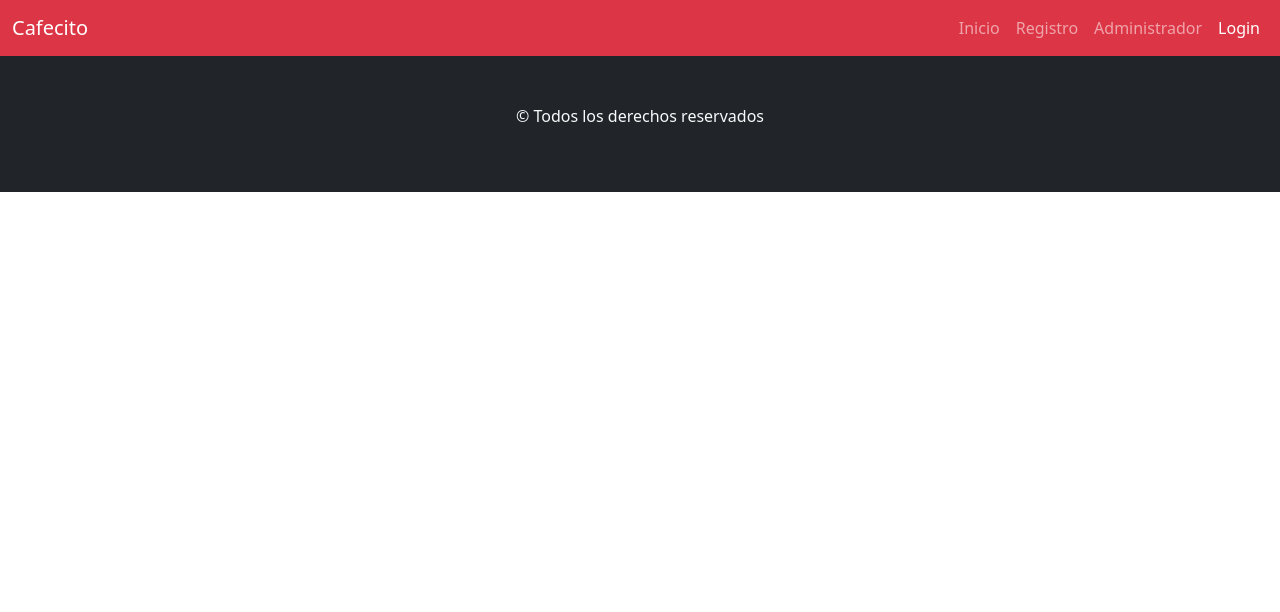
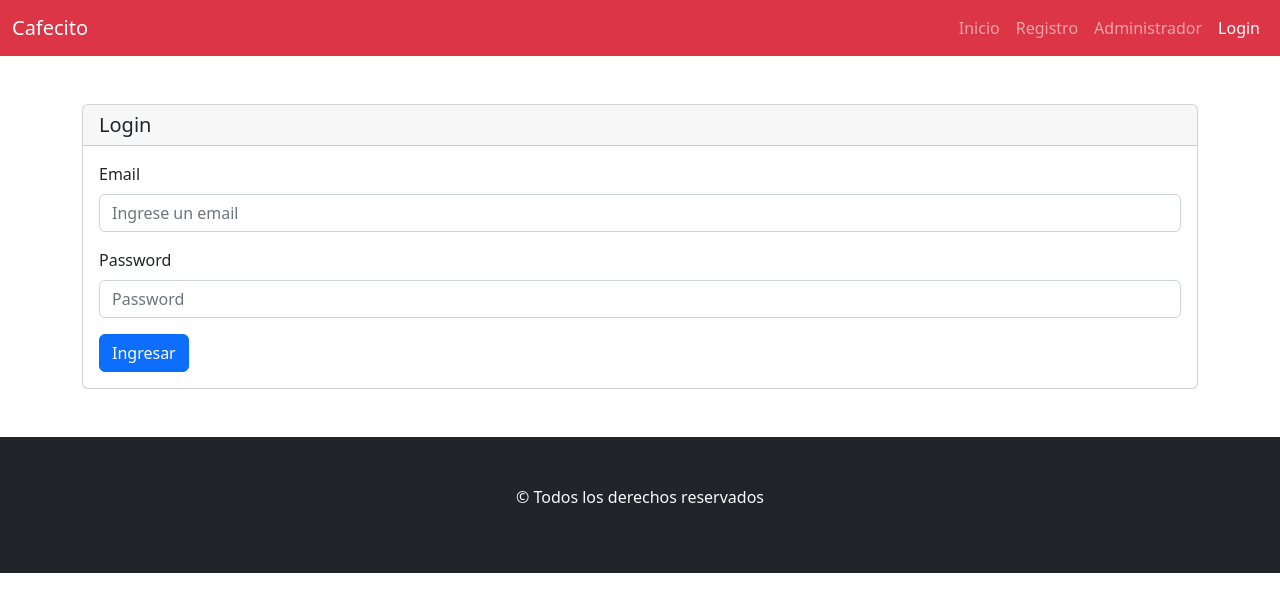
Before and after one commit to Mario-Chavez/cafecito-react, a React (Vite) app: page /login in a window 1280 px wide. Shown: the top 612 px of the page. Built offline with nearby package versions, Linux system fonts and the light colour scheme.

Commit message:
se realixo el .env de variable de entorno

```diff
--- a/db.json
+++ b/db.json
@@ -1,10 +1,10 @@
 {
-    "posts": [
+    "productos": [
       { "id": 1, "title": "cafe", "precio": 200 , "categoria": "bebidaCaliente", "descripcion":"alguna descripcion", "imagen":"linkImagen"},
       { "id": 2, "title": "te", "precio": 450 , "categoria": "dulce", "descripcion":"alguna descripcion 2", "imagen":"linkImagen"},
       { "id": 3, "title": "biscochitos", "precio": 500 , "categoria": "salado", "descripcion":"alguna descripcion3", "imagen":"linkImagen"}
     ],
-    "comments": [
+    "usuarios": [
       { "id": 1, "nombreUsuario": "admin", "email":"admin@gmail.com", "pasword":"12345" }
     ]
   }
--- a/src/views/Login.jsx
+++ b/src/views/Login.jsx
@@ -1,7 +1,29 @@
-import React from "react";
+import { Form, Button, Container, Card } from "react-bootstrap";
 
 const Login = () => {
-    return <div></div>;
+    return (
+        <Container className="mainSection">
+            <Card className="my-5">
+                <Card.Header as="h5">Login</Card.Header>
+                <Card.Body>
+                    <Form>
+                        <Form.Group className="mb-3" controlId="formBasicEmail">
+                            <Form.Label>Email</Form.Label>
+                            <Form.Control type="email" placeholder="Ingrese un email" />
+                        </Form.Group>
+
+                        <Form.Group className="mb-3" controlId="formBasicPassword">
+                            <Form.Label>Password</Form.Label>
+                            <Form.Control type="password" placeholder="Password" />
+                        </Form.Group>
+                        <Button variant="primary" type="submit">
+                            Ingresar
+                        </Button>
+                    </Form>
+                </Card.Body>
+            </Card>
+        </Container>
+    );
 };
 
 export default Login;
```
Also changed, not shown: src/components/helpers/queries.js (added), 1 other file (tests, documents, lock files or other folders).
